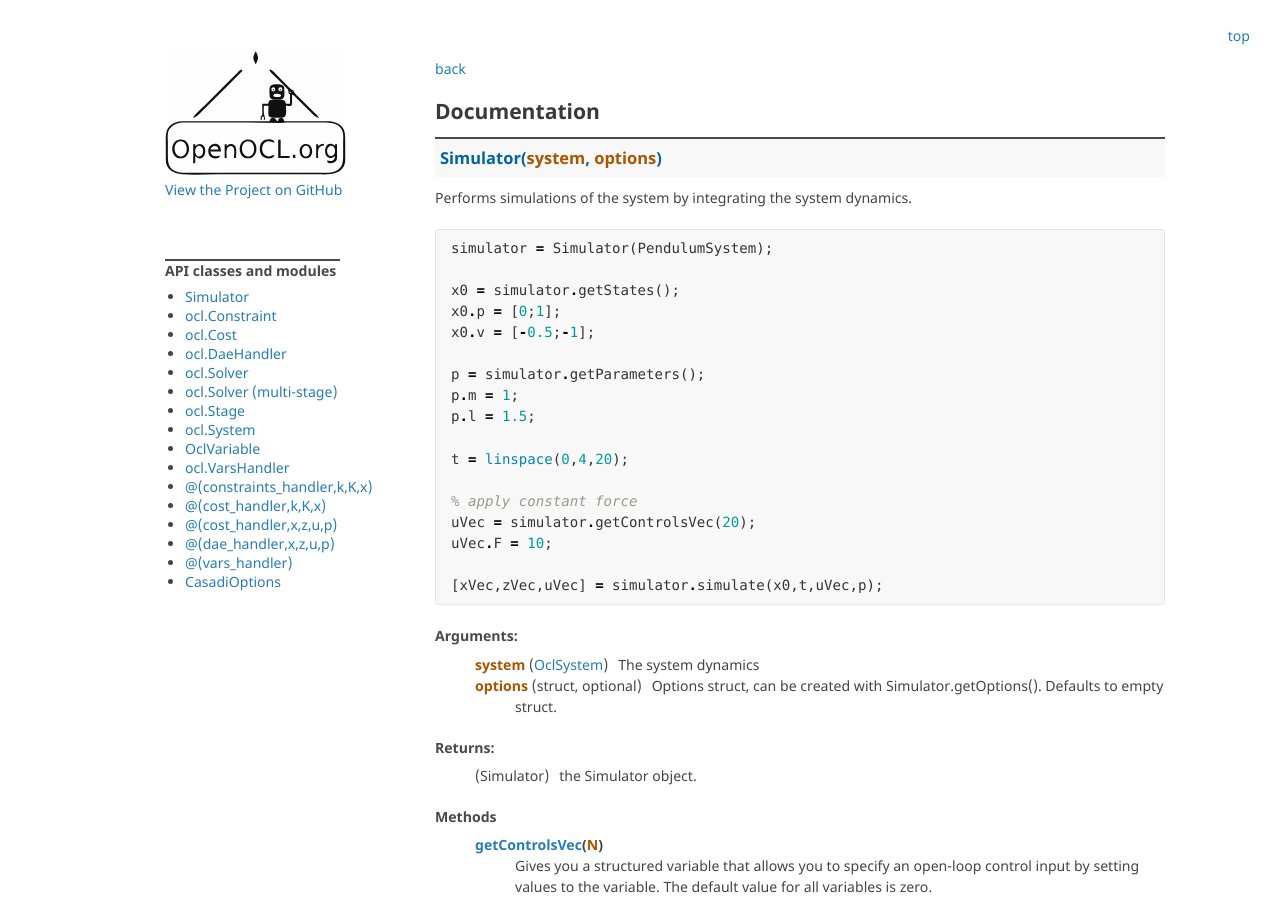
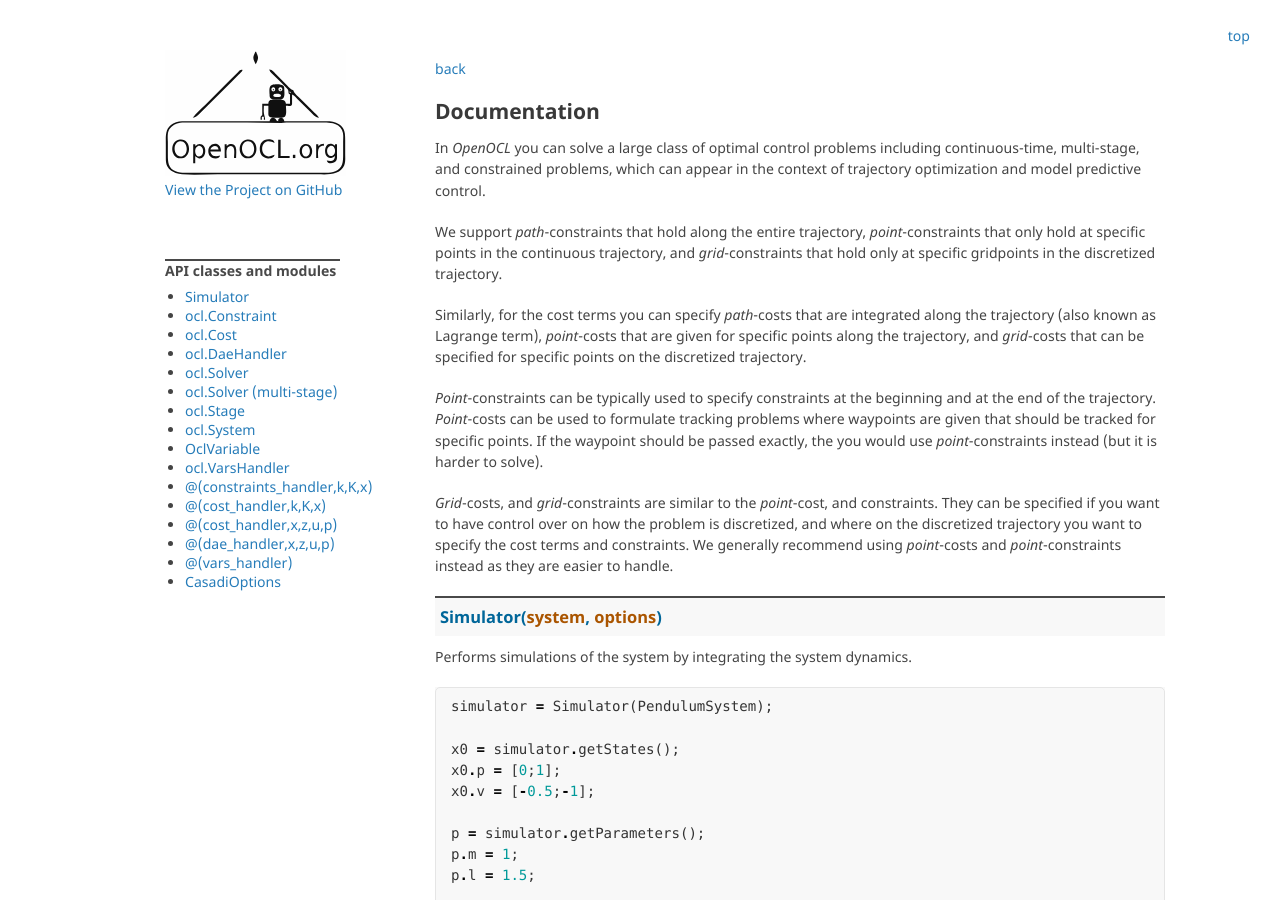
Before and after one commit to OpenOCL/openocl.github.io, a Jekyll site: the page built from api-docs.md, in a window 1280 px wide and 900 px high. Built offline with Jekyll 4.4.1, drawn with Linux system fonts in a browser that asks for light colours.

Commit message:
Update api-docs.md

```diff
--- a/api-docs.md
+++ b/api-docs.md
@@ -7,3 +7,13 @@
 ---
 
 # Documentation
+
+In *OpenOCL* you can solve a large class of optimal control problems including continuous-time, multi-stage, and constrained problems, which can appear in the context of trajectory optimization and model predictive control.
+
+We support *path*-constraints that hold along the entire trajectory, *point*-constraints that only hold at specific points in the continuous trajectory, and *grid*-constraints that hold only at specific gridpoints in the discretized trajectory.
+
+Similarly, for the cost terms you can specify *path*-costs that are integrated along the trajectory (also known as Lagrange term), *point*-costs that are given for specific points along the trajectory, and *grid*-costs that can be specified for specific points on the discretized trajectory.
+
+*Point*-constraints can be typically used to specify constraints at the beginning and at the end of the trajectory. *Point*-costs can be used to formulate tracking problems where waypoints are given that should be tracked for specific points. If the waypoint should be passed exactly, the you would use *point*-constraints instead (but it is harder to solve).
+
+*Grid*-costs, and *grid*-constraints are similar to the *point*-cost, and constraints. They can be specified if you want to have control over on how the problem is discretized, and where on the discretized trajectory you want to specify the cost terms and constraints. We generally recommend using *point*-costs and *point*-constraints instead as they are easier to handle.
```
